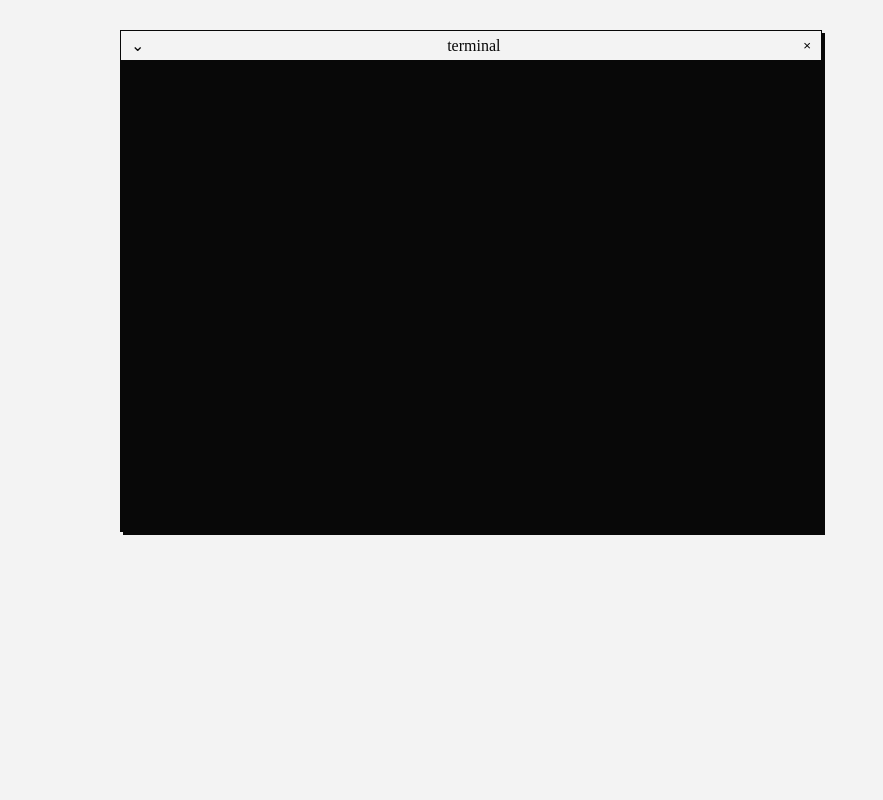
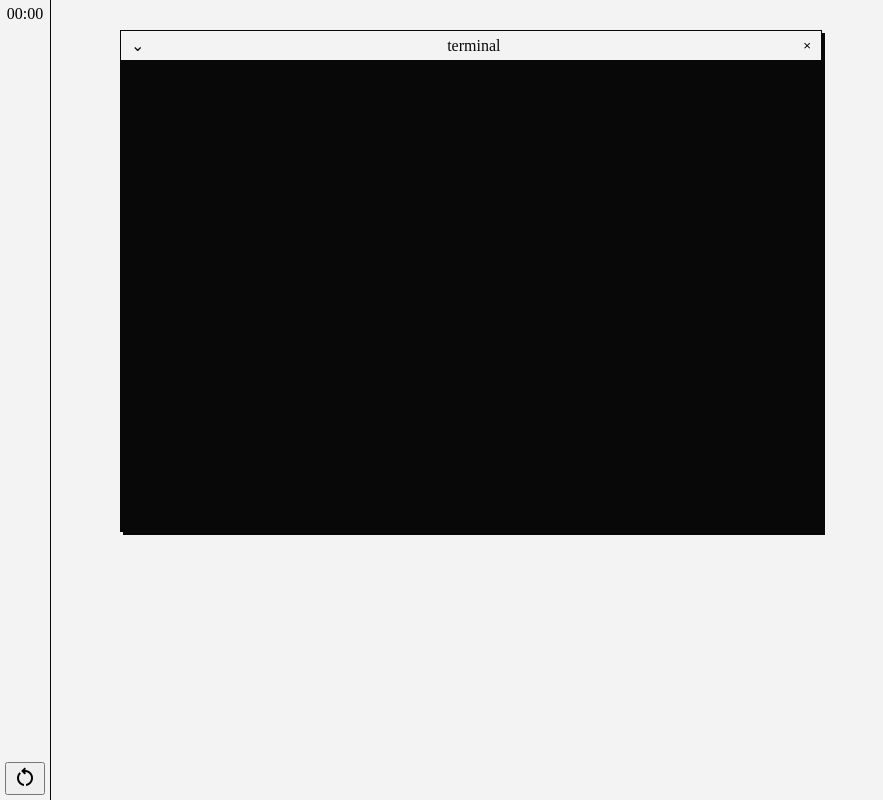
Before and after one commit to telesleo/OS, a React (Create React App) app: page / in a window 1280 px wide. Shown: the whole page, without its empty margins (0-883 px from the left). Built offline with nearby package versions, Linux system fonts and the light colour scheme.

Commit message:
Add 'Taskbar' component

```diff
--- a/public/index.html
+++ b/public/index.html
@@ -6,6 +6,7 @@
     <link rel="preconnect" href="https://fonts.googleapis.com">
     <link rel="preconnect" href="https://fonts.gstatic.com" crossorigin>
     <link href="https://fonts.googleapis.com/css2?family=Roboto+Mono:ital,wght@0,100;0,200;0,300;0,400;0,500;0,600;0,700;1,100;1,200;1,300;1,400;1,500;1,600;1,700&display=swap" rel="stylesheet">
+    <link rel="stylesheet" href="https://fonts.googleapis.com/css2?family=Material+Symbols+Outlined:opsz,wght,FILL,GRAD@24,400,0,0" />
     <title>OS</title>
   </head>
   <body>
--- a/src/Pages/Main.jsx
+++ b/src/Pages/Main.jsx
@@ -2,6 +2,7 @@ import React, { useState } from 'react';
 import PropTypes from 'prop-types';
 import Window from '../components/Window';
 import styles from './main.module.css';
+import Taskbar from '../components/Taskbar';
 
 export default function Main({ storage, setStorage }) {
   const [windows, setWindows] = useState([{
@@ -15,6 +16,7 @@ export default function Main({ storage, setStorage }) {
 
   return (
     <div id={styles.main}>
+      <Taskbar />
       <div id={styles.windows}>
         {
           windows.map((window, index) => (
--- /dev/null
+++ b/src/components/Taskbar/index.jsx
@@ -0,0 +1,23 @@
+import React from 'react';
+import { useNavigate } from 'react-router-dom';
+import styles from './taskbar.module.css';
+
+export default function Taskbar() {
+  const navigate = useNavigate();
+
+  const closeApp = () => {
+    navigate(0);
+  };
+
+  return (
+    <div id={styles.taskbar}>
+      <div>00:00</div>
+      <div />
+      <button type="button" onClick={closeApp}>
+        <span className="material-symbols-outlined">
+          restart_alt
+        </span>
+      </button>
+    </div>
+  );
+}
--- /dev/null
+++ b/src/components/Taskbar/taskbar.module.css
@@ -0,0 +1,13 @@
+#taskbar {
+  position: absolute;
+  top: 0;
+  left: 0;
+  border-right: 1px solid var(--black);
+  height: 100%;
+  padding: 5px;
+  display: flex;
+  flex-direction: column;
+  align-items: center;
+  justify-content: space-between;
+  box-sizing: border-box;
+}
```
